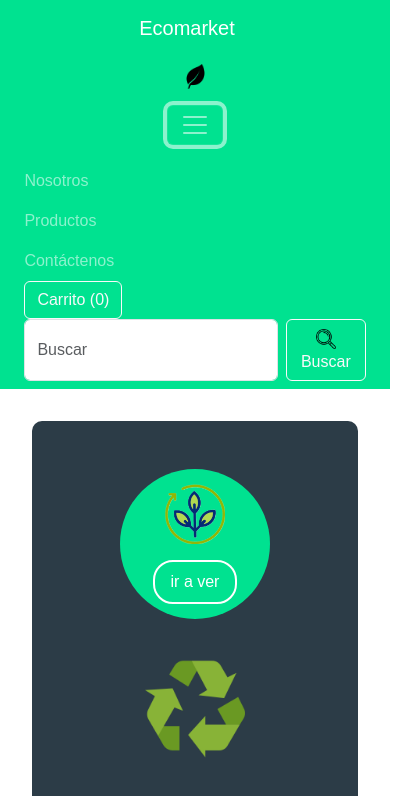
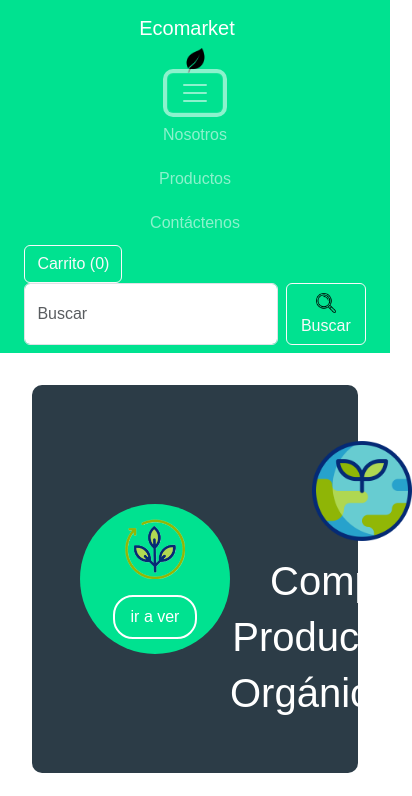
Before and after one commit to Jhossephy02/org, a plain HTML site: page index.html in a window 390 px wide. Both pictures are taken after a click on the button "Toggle navigation". Shown: the top 796 px of the page, 412 px wide, since content can reach past the window. Drawn offline with nearby package versions, Linux system fonts and the light colour scheme; a script that the page names is missing; a web font is replaced by a local one.

Commit message:
Añadidos nuevos archivos y mejoras

```diff
--- a/index.html
+++ b/index.html
@@ -8,6 +8,13 @@
     <link rel="stylesheet" href="styles.css">
     <link href="https://cdn.jsdelivr.net/npm/bootstrap@5.3.3/dist/css/bootstrap.min.css" rel="stylesheet"
         integrity="sha384-QWTKZyjpPEjISv5WaRU9OFeRpok6YctnYmDr5pNlyT2bRjXh0JMhjY6hW+ALEwIH" crossorigin="anonymous">
+    <script src="https://cdn.jsdelivr.net/npm/@popperjs/core@2.11.8/dist/umd/popper.min.js"
+        integrity="sha384-u3eUJvvENnPC1GA9R5BB8bKXU9xWswS6a2z28WOBTn6yg+8UkA+G53Zw0GS4ko0B"
+        crossorigin="anonymous"></script>
+    <script src="https://cdn.jsdelivr.net/npm/bootstrap@5.3.3/dist/js/bootstrap.min.js"
+        integrity="sha384-MZ9rLqxgCrS78m65gkP9Ksu03+MvPZBPZHQqI2bbQZ9E1OpqTm2CX9QjZnNgITsA"
+        crossorigin="anonymous"></script>
+
     <style>
         @import url('https://fonts.googleapis.com/css2?family=Supermercado+One&display=swap');
 
@@ -24,12 +31,12 @@
             <div class="logo">
                 <img src="img/hoja.png" alt="Logo EcoMarket" class="logo-img">
             </div>
-                <button class="navbar-toggler" data-bs-toggle="collapse" data-bs-target="#navbar" aria-controls="navbar"
-    aria-expanded="false" aria-label="Toggle navigation">
+            <button class="navbar-toggler" type="button" data-bs-toggle="collapse" data-bs-target="#navbarNav"
+                aria-controls="navbarNav" aria-expanded="false" aria-label="Toggle navigation">
                 <span class="navbar-toggler-icon"></span>
             </button>
 
-                <div class="collapse navbar-collapse" id="navbar">
+            <div class="collapse navbar-collapse" id="navbarNav">
                 <ul class="navbar-nav me-auto">
                     <li class="nav-item"><a class="nav-link" href="#nosotros">Nosotros</a></li>
                     <li class="nav-item"><a class="nav-link" href="#productos">Productos</a></li>
@@ -205,6 +212,10 @@
         integrity="sha256-KyZXEAg3QhqLMpG8r+Knujsl5/6h6e7gF42esgXYnD3g=" crossorigin="anonymous"></script>
     <script src="https://cdn.jsdelivr.net/npm/bootstrap@5.3.3/dist/js/bootstrap.bundle.min.js"
         integrity="sha384-X5tO8B1lEXmHBrW8J2pAqP6nmY2yW3G9k/0MLg3GNR19smXhmFT9z" crossorigin="anonymous"></script>
+
+    <script src="https://cdn.jsdelivr.net/npm/@popperjs/core@2.11.8/dist/umd/popper.min.js"></script>
+    <script src="https://cdn.jsdelivr.net/npm/bootstrap@5.3.3/dist/js/bootstrap.bundle.min.js"></script>
+
     <script>
         let cart = [];
         let total = 0;
@@ -298,6 +309,7 @@
             });
         }
     </script>
+
 </body>
 
 </html>
--- a/styles.css
+++ b/styles.css
@@ -273,27 +273,36 @@ body {
 @media (max-width: 768px) {
     .navbar {
         flex-direction: column;
-        gap: 1rem;
     }
 
-    .nav-menu {
-        margin: 1rem 0;
+    .navbar-collapse {
+        display: none;
     }
 
-    .action-section {
+    .navbar-collapse.show {
+        display: block;
+    }
+
+    .navbar-nav {
         flex-direction: column;
+        width: 100%;
+    }
+
+    .navbar-nav .nav-link {
+        padding: 10px 0;
         text-align: center;
     }
 
-    .action-right {
-        text-align: center;
-        margin-top: 2rem;
+    .navbar-toggler {
+        border: none;
     }
 
-    .products-grid {
-        grid-template-columns: 1fr;
+    .navbar-toggler-icon {
+        background-color: rgb(0, 226, 144);
     }
 }
+
+
 
 .quantity-selector {
     display: flex;
```
Also changed, not shown: img/menu.png (added). Lines whose indentation alone changed are shown as unchanged.
